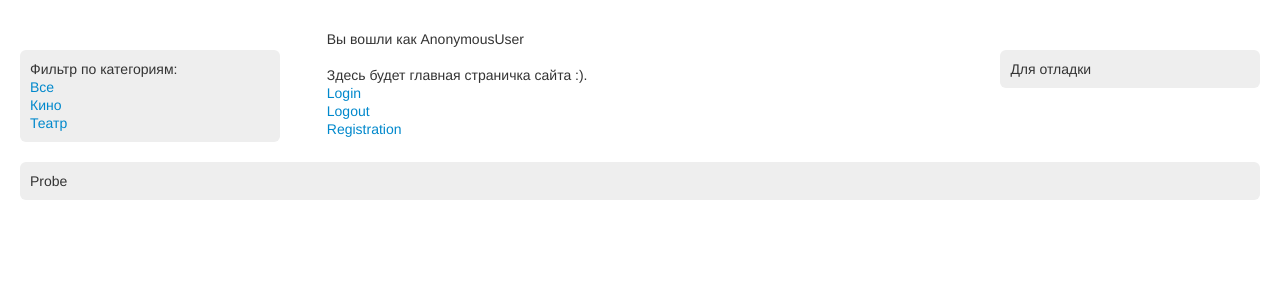
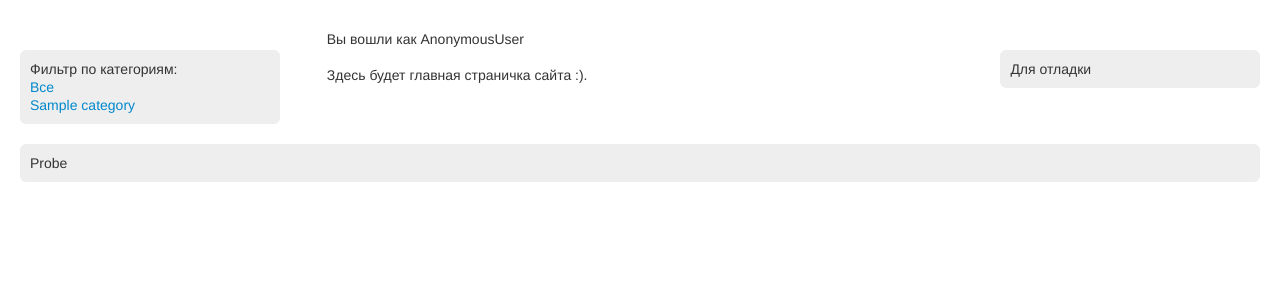
Before and after one commit to Kurmaev/firstsite, a Django app: page / in a window 1280 px wide. Shown: the part 118-418 px from the top of the page. Run offline with Django 3.2, Linux system fonts and the light colour scheme; tables that the repository leaves empty hold one stand-in row (values such as "Sample post").

Commit message:
#20 view category in home

```diff
--- a/event/fixtures/initial_data.xml
+++ b/event/fixtures/initial_data.xml
@@ -1,2 +1,2 @@
 <?xml version="1.0" encoding="utf-8"?>
-<django-objects version="1.0"><object pk="1" model="event.category"><field type="CharField" name="shortname">theatre</field><field type="CharField" name="description">Театры и все что с ними связано</field></object><object pk="2" model="event.category"><field type="CharField" name="shortname">cinema</field><field type="CharField" name="description">Кинотеатры и все что с ними связано</field></object><object pk="1" model="event.event"><field type="CharField" name="name">HUNGRY GAMES</field><field type="DateField" name="date">2012-04-08</field><field to="event.category" name="category" rel="ManyToOneRel">2</field><field type="CharField" name="text">I want to see</field><field type="FileField" name="picture">pic/hunger-games_1.jpg</field></object><object pk="2" model="event.event"><field type="CharField" name="name">Балет</field><field type="DateField" name="date">2012-04-11</field><field to="event.category" name="category" rel="ManyToOneRel">1</field><field type="CharField" name="text">Балет вот какой нибудь:)</field><field type="FileField" name="picture"></field></object></django-objects>
+<django-objects version="1.0"><object pk="1" model="event.category"><field type="CharField" name="shortname">theatre</field><field type="CharField" name="rusname">Теарты</field><field type="CharField" name="description">Театры и все что с ними связано</field></object><object pk="2" model="event.category"><field type="CharField" name="shortname">cinema</field><field type="CharField" name="rusname">Кино</field><field type="CharField" name="description">Кинотеатры и все что с ними связано</field></object><object pk="1" model="event.event"><field type="CharField" name="name">HUNGRY GAMES</field><field type="DateField" name="date">2012-04-08</field><field to="event.category" name="category" rel="ManyToOneRel">2</field><field type="CharField" name="text">I want to see</field><field type="FileField" name="picture">pic/hunger-games_1.jpg</field></object><object pk="2" model="event.event"><field type="CharField" name="name">Балет</field><field type="DateField" name="date">2012-04-11</field><field to="event.category" name="category" rel="ManyToOneRel">1</field><field type="CharField" name="text">Балет вот какой нибудь:)</field><field type="FileField" name="picture"></field></object></django-objects>
--- a/event/models.py
+++ b/event/models.py
@@ -2,6 +2,7 @@ from django.db import models
 
 class Category(models.Model):
     shortname = models.CharField(max_length=10, unique=True)
+    rusname = models.CharField(max_length=10, unique=True)
     description = models.CharField(max_length=200)
 
     def __unicode__(self):
--- /dev/null
+++ b/event/templatetags/view_category.py
@@ -0,0 +1,9 @@
+from django import template
+from event.models import Category
+
+register = template.Library()
+
+@register.inclusion_tag('main/show_cat.html')
+def show_category():
+    list_cat = Category.objects.all()
+    return {'list_cat':list_cat}
--- a/firstsite/settings.py
+++ b/firstsite/settings.py
@@ -30,7 +30,7 @@ DATABASES = {
 # timezone as the operating system.
 # If running in a Windows environment this must be set to the same as your
 # system time zone.
-TIME_ZONE = 'America/Chicago'
+TIME_ZONE = 'Asia/Omsk'
 
 # Language code for this installation. All choices can be found here:
 # http://www.i18nguy.com/unicode/language-identifiers.html
--- a/firstsite/urls.py
+++ b/firstsite/urls.py
@@ -2,24 +2,46 @@ from django.conf.urls import patterns, include, url
 from django.contrib import admin
 admin.autodiscover()
 from django.conf import settings
-
+from django.contrib.auth.views import login
 from registration.forms import RegistrationFormUniqueEmail
 
 
-urlpatterns = patterns('',
+
+urlpatterns = patterns('django.contrib.auth.views',
+
+    url(r'^accounts/login/$', login,
+        {'template_name': 'login_user/login.html',},
+        name="user_login"),
+
+    url(r'^accounts/logout/$', 'logout',
+        {'template_name': 'login_user/logout.html',},
+        name="user_logout"),
+)
+
+urlpatterns += patterns('',
+
+    url(r'^accounts/register/$', 'registration.views.register',
+    {'backend': 'registration.backends.default.DefaultBackend',
+    'form_class': RegistrationFormUniqueEmail},
+    name="registration_unique_mail"),
 
     url(r'^admin/', include(admin.site.urls)),
 
     url(r'^$', 'firstsite.views.home', name='home'),
 
-    url(r'^accounts/login/$', 'django.contrib.auth.views.login', {'template_name': 'login_user/login.html',}),
+    url(r'^css/(?P<path>.*)$', 'django.views.static.serve',
+	{'document_root': settings.MEDIA_ROOT}),
 
-    url(r'^accounts/register/$', 'registration.views.register', {'backend': 'registration.backends.default.DefaultBackend', 'form_class': RegistrationFormUniqueEmail}),
+    url(r'^images/(?P<path>.*)$', 'django.views.static.serve',
+	{'document_root': settings.MEDIA_PIC}),
 
-    url(r'^view/([a-z]{1,10})/$', 'event.views.viewevents', {'template_name': 'main/events.html',}),
-    url(r'^viewall/$', 'event.views.viewall', {'template_name': 'main/events.html',}),
-    url(r'^accounts/logout/$', 'django.contrib.auth.views.logout', {'template_name': 'login_user/logout.html'}),
-    url(r'^accounts/', include('registration.backends.default.urls')),
-    url(r'^css/(?P<path>.*)$', 'django.views.static.serve', {'document_root': settings.MEDIA_ROOT}),
-    url(r'^images/(?P<path>.*)$', 'django.views.static.serve', {'document_root': settings.MEDIA_PIC}),
+    (r'^accounts/', include('registration.backends.default.urls')),
 )
+
+urlpatterns += patterns('event.views',
+
+    url(r'^view/([a-z]{1,10})/$', 'viewevents',
+        {'template_name': 'main/events.html',}),
+
+    url(r'^viewall/$', 'viewall', {'template_name': 'main/events.html',}),
+)
--- a/template/main/base.html
+++ b/template/main/base.html
@@ -10,21 +10,21 @@
 <div class="navbar">
     <div class="navbar-inner">
       <div class="container">
-        <a href="/" class="brand">Event's site</a>
+        <a href={% url home %} class="brand">Event's site</a>
         <div class="nav-collapse">
           <ul class="nav">
             <li class="active"><a href="/">Home</a></li>
-            <li><a href="/">Завтра</a></li>
-            <li><a href="/">На неделю</a></li>
-            <li><a href="/accounts/register/">Регистрация</a></li>
-            <li><a href="/">Добавить событие</a></li>
+            <li><a href={% url home %}>Завтра</a></li>
+            <li><a href={% url home %}>На неделю</a></li>
+            <li><a href={% url registration_unique_mail %}>Регистрация</a></li>
+            <li><a href={% url home %}>Добавить событие</a></li>
           </ul>
           <ul class="nav pull-right">
             <li class="divider-vertical"></li>
-            {% if user.username %}
-                <li><a href="/accounts/logout/">Logout</a></li>
+            {% if user.is_authenticated %}
+                <li> <a href={% url user_logout %}>Logout</a></li>
             {% else %}
-                <li><a href="/accounts/login/">Login</a></li>
+                <li> <a href={% url user_login %}>Login</a></li>
             {% endif %}
           </ul>
         </div><!-- /.nav-collapse -->
@@ -41,8 +41,8 @@
         <div class="hero-unit">
         Фильтр по категориям:<br>
         <a href="/viewall/">Все</a><br>
-        <a href="/view/cinema/">Кино</a><br>
-        <a href="/view/theatre/">Театр</a><br>
+        {% load view_category %}
+        {% show_category %}
         </div>
     </div>
 
--- a/template/main/home.html
+++ b/template/main/home.html
@@ -3,8 +3,5 @@
  Вы вошли как {{ user }} <br><br>
 
  Здесь будет главная страничка сайта :).<br>
- <a href="/accounts/login/">Login</a><br>
- <a href="/accounts/logout/">Logout</a><br>
- <a href="accounts/register/">Registration</a>
 
 {% endblock %}
--- /dev/null
+++ b/template/main/show_cat.html
@@ -0,0 +1,5 @@
+
+{% load view_category %}
+{% for category in list_cat %}
+    <a href="/view/{{ category.shortname }}/">{{ category.rusname }}</a><br>
+{% endfor %}
```
Also changed, not shown: event/migrations/0004_auto__add_field_category_rusname__add_unique_category_shortname.py (added), event/templatetags/__init__.py (added).
